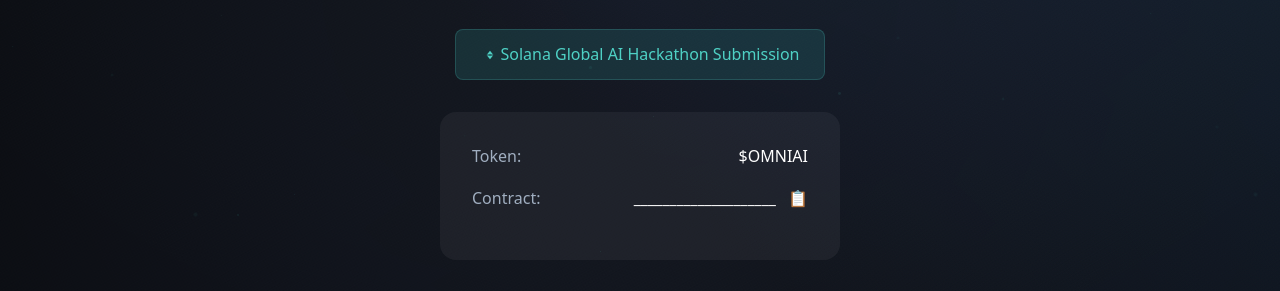
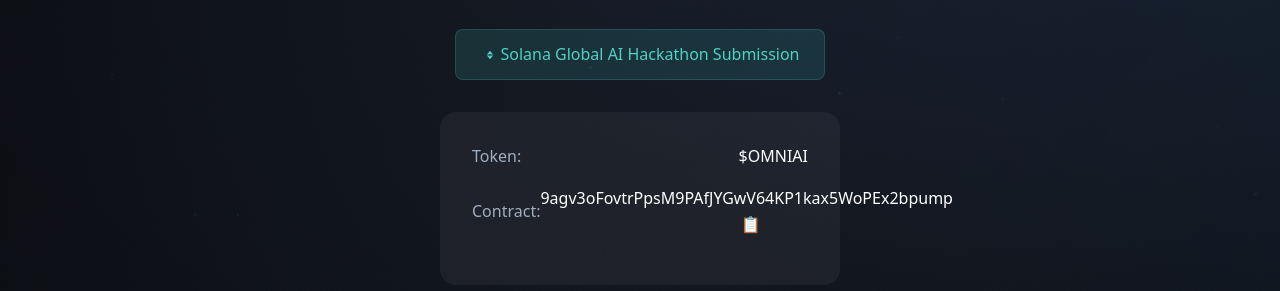
Before and after one commit to HoomanSafe/demolandingpage, a plain HTML site: page index.html in a window 1280 px wide. Shown: the part 429-720 px from the top of the page. Drawn offline with Linux system fonts and the light colour scheme.

Commit message:
update9999

```diff
--- a/index.html
+++ b/index.html
@@ -581,7 +581,7 @@
                     <div class="token-info">
                         <span>Contract:</span>
                         <div>
-                            <span class="token-value" id="token">____________________</span>
+                            <span class="token-value" id="token">9agv3oFovtrPpsM9PAfJYGwV64KP1kax5WoPEx2bpump</span>
                             <span class="copy-icon" onclick="copyToken()">📋</span>
                         </div>
                     </div>
```
